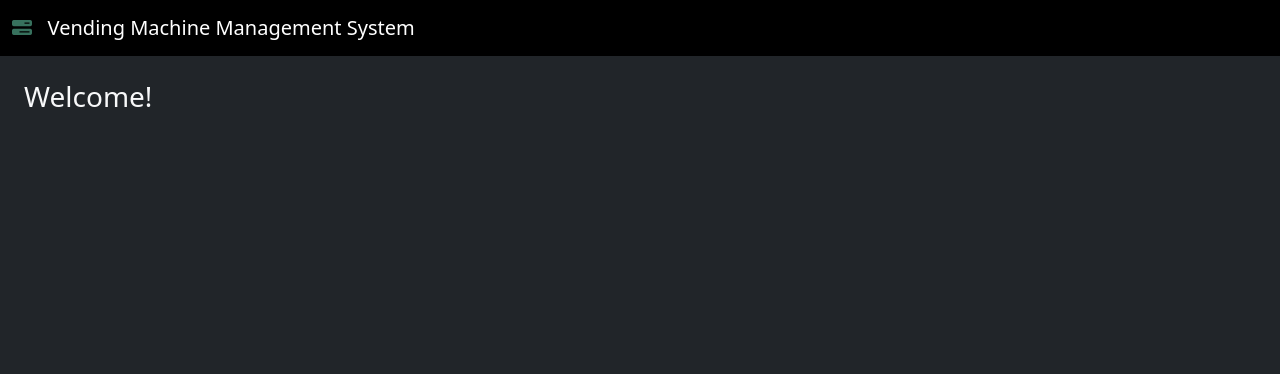
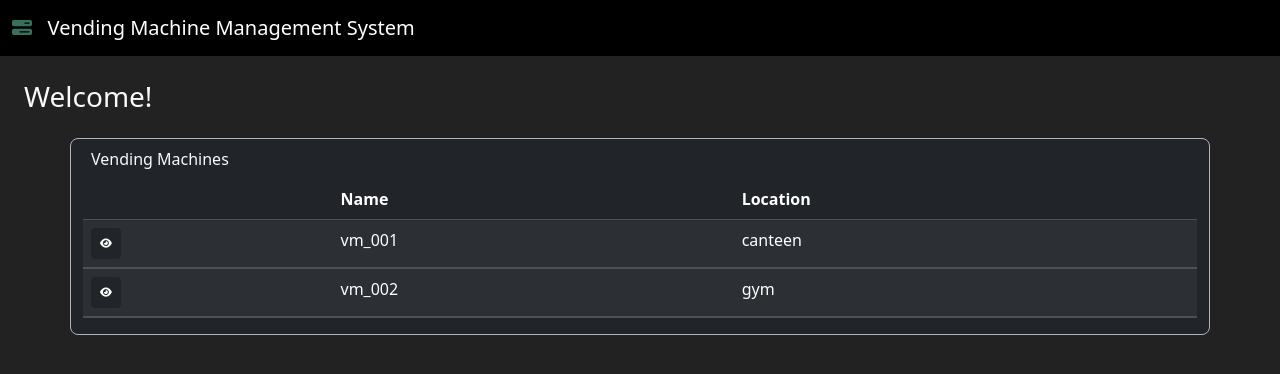
Before and after one commit to natananNithiittikrai/vmms-webapp, a Flask app: page / in a window 1280 px wide. Shown: the top 374 px of the page. Run offline with Flask 2, Linux system fonts and the light colour scheme; data comes from the database, SQL or seed files in the repository.

Commit message:
add listing vending machine funcality

```diff
--- a/app.py
+++ b/app.py
@@ -1,3 +1,5 @@
+from vending_machine import VendingMachine
+from product import Product
 from flask import Flask, render_template
 import sqlite3
 import os
@@ -12,7 +14,40 @@ app.secret_key = 'use-more-complex-secret-key-please'
 
 @app.route("/")
 def index():
-    return render_template('index.html')
+    vending_machines = get_vending_machines()
+    return render_template('index.html', vending_machines = vending_machines)
+
+
+def get_vending_machines():
+    vending_machines = []
+    with sqlite3.connect('database/vending_machine.db') as connection:
+        cursor = connection.cursor()
+        results = cursor.execute('''
+            SELECT * FROM vending_machines
+        ''')
+        for result in results.fetchall():
+            vm_id, name, location = result
+            vending_machine = VendingMachine(vm_id, name, location, get_stocks(vm_id))
+            vending_machines.append(vending_machine)
+        return vending_machines
+
+
+def get_stocks(vm_id):
+    with sqlite3.connect('database/vending_machine.db') as connection:
+        cursor = connection.cursor()
+        results = cursor.execute(f'''
+            SELECT s.prod_id, p.name, p.price, s.stock FROM stocks AS s
+            LEFT JOIN vending_machines AS v
+                ON s.vm_id = v.id
+            LEFT JOIN products AS p
+                ON s.prod_id = p.id
+            WHERE v.id = {vm_id}
+        ''')
+        stocks = {}
+        for result in results.fetchall():
+            prod_id, name, price, stock = result
+            stocks[Product(prod_id, name, price)] = stock
+        return stocks
 
 
 '''
@@ -25,22 +60,30 @@ def init_database():
         cursor = connection.cursor()
         cursor.execute('''
             CREATE TABLE IF NOT EXISTS vending_machines (
-                id INT,
+                id INTEGER NOT NULL PRIMARY KEY AUTOINCREMENT,
                 name VARCHAR(50),
                 location VARCHAR(100)
             )
         ''')
         cursor.execute('''
             CREATE TABLE IF NOT EXISTS products (
-                id INT,
-                vm_id INT,
+                id INTEGER NOT NULL PRIMARY KEY AUTOINCREMENT,
                 name VARCHAR(50),
-                price DECIMAL(10, 2),
-                stock INT
+                price DECIMAL(10, 5)
+            )
+        ''')
+        cursor.execute('''
+            CREATE TABLE IF NOT EXISTS stocks (
+                vm_id INTEGER,
+                prod_id INTEGER,
+                stock INTEGER,
+                FOREIGN KEY(vm_id) REFERENCES vending_machines(id),
+                FOREIGN KEY(prod_id) REFERENCES products(id),
+                PRIMARY KEY (prod_id, vm_id)
             )
         ''')
 
 
 if __name__ == '__main__':
-    # init_database()
+    init_database()
     app.run(debug = True)
--- /dev/null
+++ b/product.py
@@ -0,0 +1,6 @@
+class Product:
+
+    def __init__(self, id: int, name: str, price: float):
+        self.id = id
+        self.name = name
+        self.price = price
--- a/templates/base.html
+++ b/templates/base.html
@@ -8,7 +8,7 @@
         <link rel = "stylesheet" href = "https://cdnjs.cloudflare.com/ajax/libs/font-awesome/6.2.1/css/all.min.css">
         <title> {% block title %} {% endblock %} </title>
     </head>
-    <body class = "bg-dark text-light">
+    <body class = "text-light" style = "background-color: #222">
         <nav class = "navbar navbar-dark" style = "background-color: black">
             <div class = "container-fluid">
                 <a class = "navbar-brand" href = "#">
--- a/templates/index.html
+++ b/templates/index.html
@@ -6,4 +6,57 @@
             <h3 class = "m-4"> Welcome! </h3>
         </div>
     </div>
+    <div class = "container bg-dark border border-dark-subtle rounded-3">
+       <div class = "col-12">
+          <div class = "panel panel-default">
+             <div class = "panel-heading m-2">
+                Vending Machines
+             </div>
+             <div class = "panel-body">
+                <table class = "table table-dark table-condensed table-striped">
+                   <thead>
+                     <tr>
+                        <th></th>
+                        <th>Name</th>
+                        <th>Location</th>
+                     </tr>
+                   </thead>
+                   <tbody>
+                     {% for vm in vending_machines %}
+                     <tr data-bs-toggle = "collapse" data-bs-target = "#{{vm.name}}" class = "accordion-toggle">
+                        <td><button class = "btn btn-dark btn-sm"><i class = "fa-solid fa-eye fa-xs"></i></button></td>
+                        <td>{{ vm.name }}</td>
+                        <td>{{ vm.location }}</td>
+                     </tr>
+                     <tr>
+                        <td class = "p-0" colspan = "12">
+                           <div class = "accordian-body collapse" id = "{{vm.name}}">
+                              <table class = "table table-dark table-striped">
+                                 <thead>
+                                    <tr>
+                                       <th>Product Name</th>
+                                       <th>Price</th>
+                                       <th>Stock</th>
+                                    </tr>
+                                 </thead>
+                                 <tbody>
+                                    {% for product, stock in vm.products.items() %}
+                                    <tr>
+                                       <td>{{ product.name }}</td>
+                                       <td>{{ product.price }}</td>
+                                       <td>{{ stock }}</td>
+                                    </tr>
+                                    {% endfor %}
+                                 </tbody>
+                              </table>
+                           </div>
+                        </td>
+                     </tr>
+                     {% endfor %}
+                   </tbody>
+                </table>
+             </div>
+          </div>
+       </div>
+    </div>
 {% endblock %}
--- /dev/null
+++ b/vending_machine.py
@@ -0,0 +1,8 @@
+from product import Product
+class VendingMachine:
+
+    def __init__(self, id: int, name: str, location: str, products: dict[Product, int]):
+        self.id = id
+        self.name = name
+        self.location = location
+        self.products = products
```
Also changed, not shown: database/vending_machine.db.
